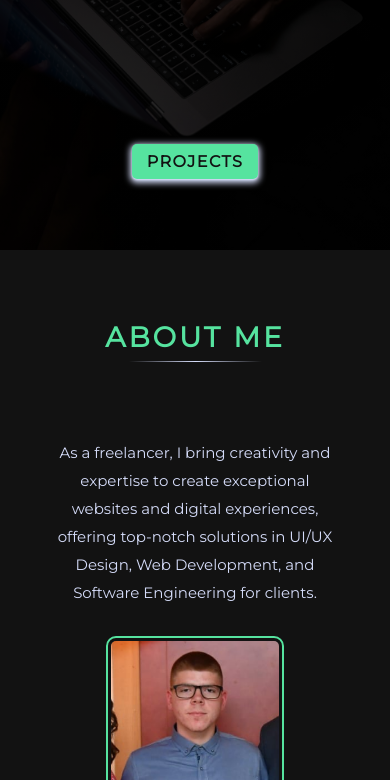
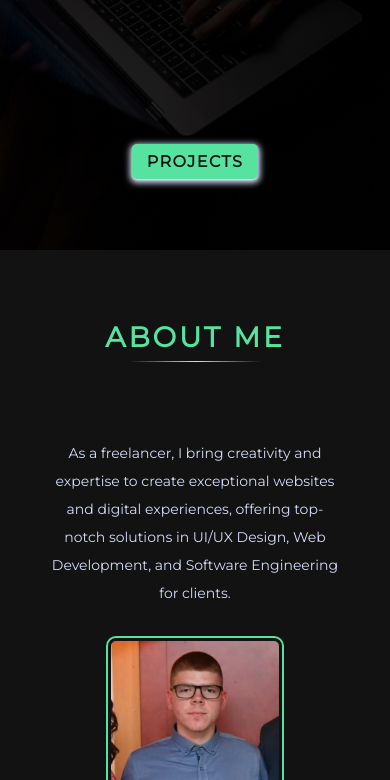
Before and after one commit to jankovicmartin29/portfolio.github.io, a plain HTML site: page index.html in a window 390 px wide. Shown: the part 320-1100 px from the top of the page. Drawn offline with Linux system fonts and the light colour scheme.

Commit message:
Update responsive.css

```diff
--- a/assets/css/responsive.css
+++ b/assets/css/responsive.css
@@ -438,6 +438,9 @@
     footer .wrap-footer .footer-files{
         width: 40%;
     }
+    #about-me .wrap-about .about-text-wrap .row-1-resp{
+        font-size: 14px;
+    }
 }
 
 @media screen and (max-width: 342px){
```
